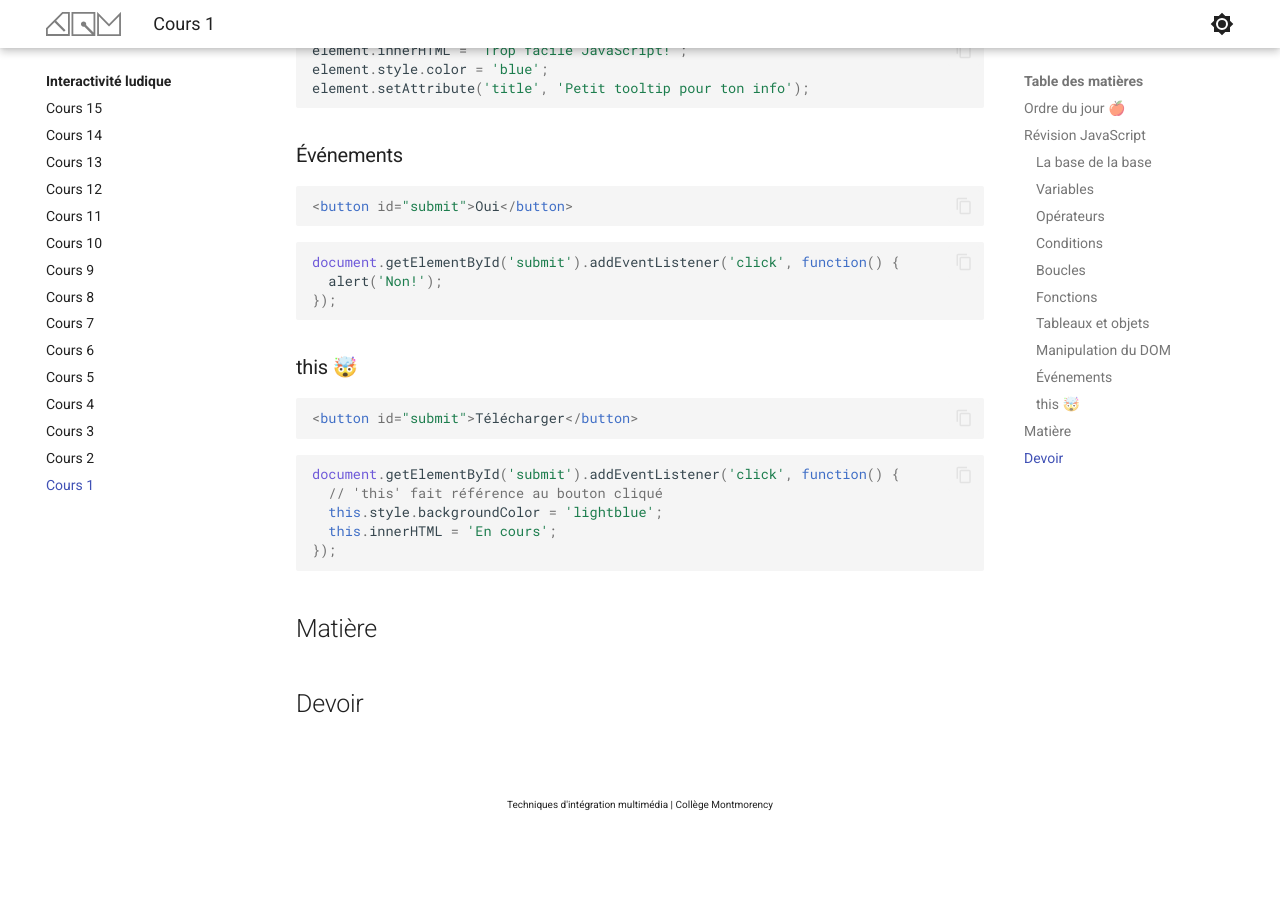
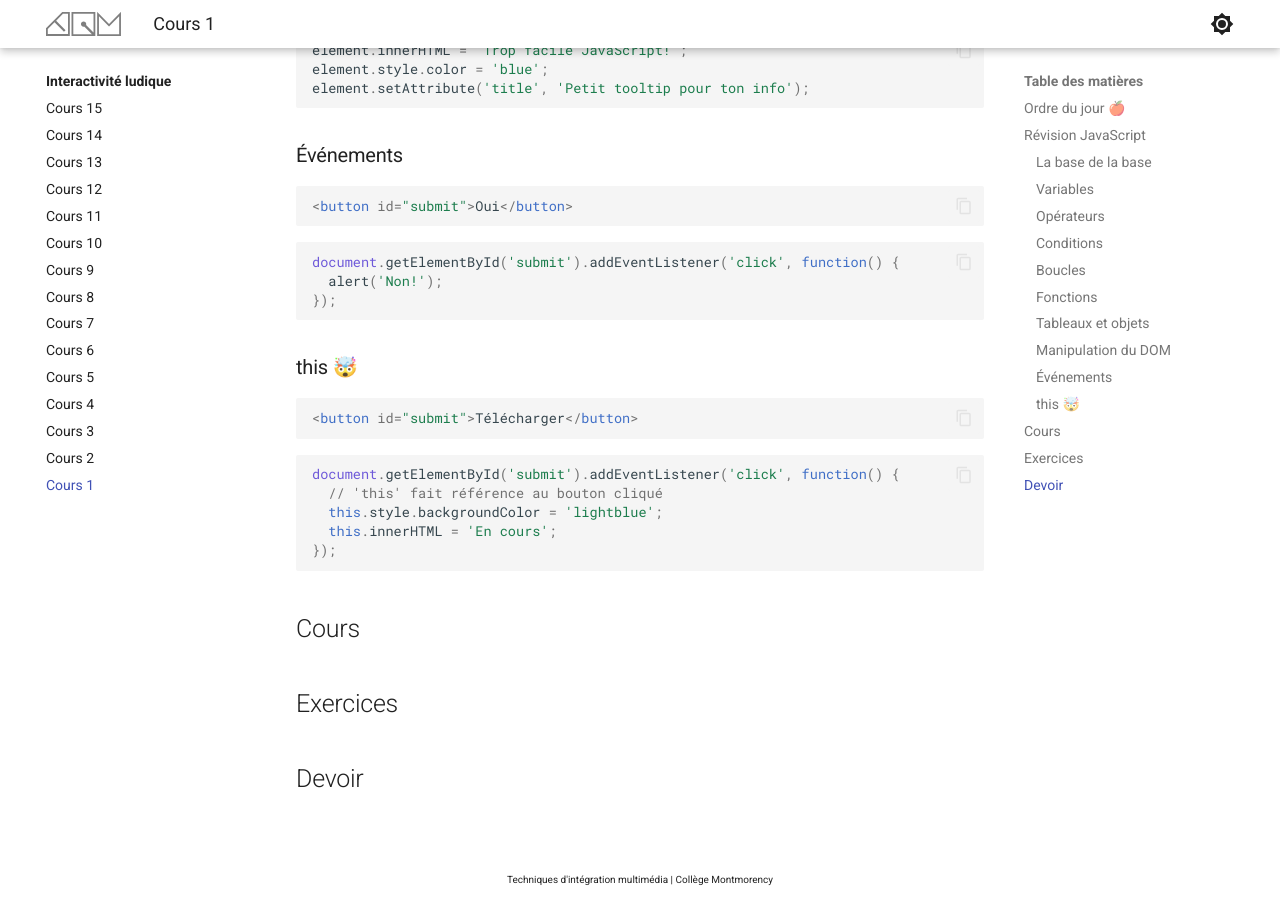
Before and after one commit to jfcmontmorency/old_compendium, an MkDocs documentation site: the page built from docs/582-301–interactivite-ludique/cours01.md, in a window 1280 px wide and 900 px high, scrolled down 3332 px. Built offline with MkDocs 1.6.1 and Material for MkDocs 9.7.7, drawn with Linux system fonts in a browser that asks for light colours; before the commit the page ends 4157 px from its top, so only the background shows below that.

Commit message:
Update cours01.md

````diff
--- a/docs/582-301–interactivite-ludique/cours01.md
+++ b/docs/582-301–interactivite-ludique/cours01.md
@@ -190,6 +190,8 @@ document.getElementById('submit').addEventListener('click', function() {
 });
 ```
 
-## Matière
+## Cours
+
+## Exercices
 
 ## Devoir
````
